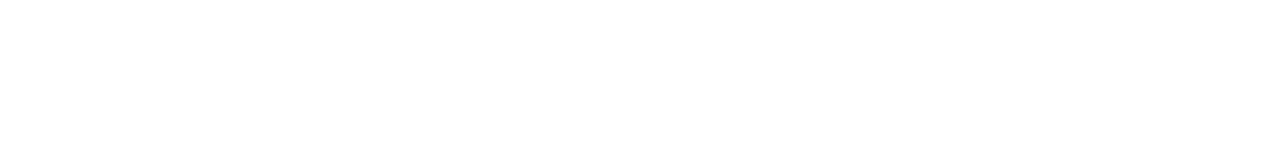
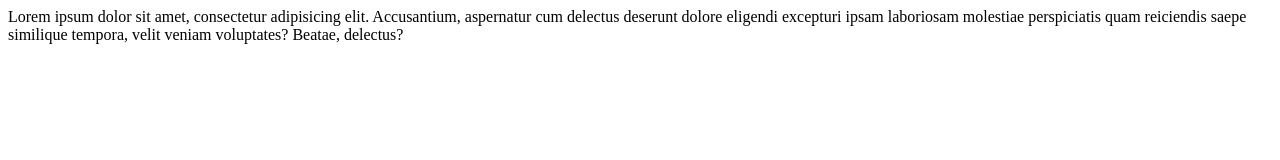
Before and after one commit to Tskon/TestStand, a plain HTML site: page index.html in a window 1280 px wide. Drawn offline with Linux system fonts and the light colour scheme.

Commit message:
error commit

```diff
--- a/index.html
+++ b/index.html
@@ -6,7 +6,7 @@
     <title>Title</title>
 </head>
 <body>
-
+    Lorem ipsum dolor sit amet, consectetur adipisicing elit. Accusantium, aspernatur cum delectus deserunt dolore eligendi excepturi ipsam laboriosam molestiae perspiciatis quam reiciendis saepe similique tempora, velit veniam voluptates? Beatae, delectus?
 <script src="main.js"></script>
 </body>
 </html>
--- a/main.js
+++ b/main.js
@@ -1,3 +1,7 @@
 window.addEventListener('load', () => {
-
+ lorem
+ lorem
+ lorem
+ lorem
+ lorem
 });
```
